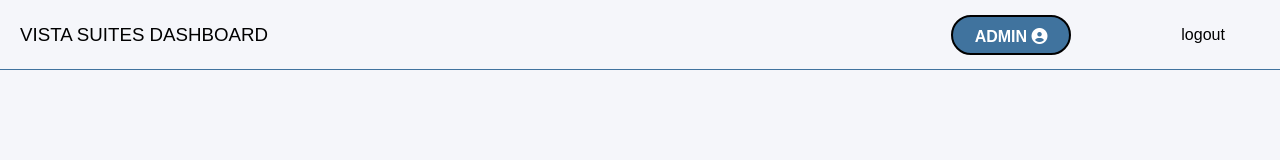
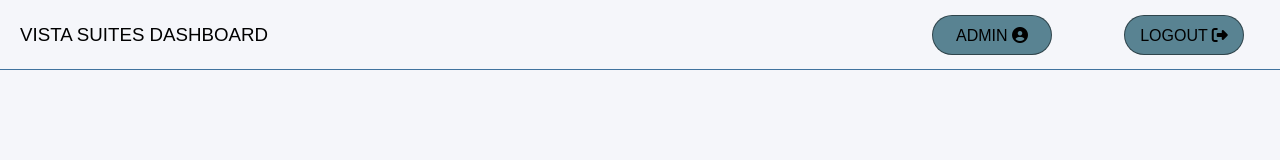
Before and after one commit to tkatek/reservation-system, a plain HTML site: page view/dashbord/index.html in a window 1280 px wide. Drawn offline with Linux system fonts and the light colour scheme.

Commit message:
style: update admin button styles and improve logout link structure

```diff
--- a/view/dashbord/dash.css
+++ b/view/dashbord/dash.css
@@ -28,14 +28,16 @@ border-bottom: solid 1px #40739e;
     height: 40px;
     width: 120px;
     border-radius: 20px;
-    border: solid black 2px;
-    background-color: #40739e;
-    color: white;
-    font-weight: bold;
+    border: solid rgba(0, 0, 0, 0.477) 1px;
+    background-color: #598392;
+    color: black;
     cursor: pointer;
     padding-top: 11px;
     text-align: center;
-
+    font-size: 16px;
+    font-weight: 400;
+    transition: all 0.3s ease-in-out;
+    text-transform: uppercase;
 }
 a{
     text-decoration: none;
--- a/view/dashbord/index.html
+++ b/view/dashbord/index.html
@@ -12,14 +12,15 @@
         <h3>VISTA SUITES DASHBOARD </h3>
         <div class="side">
         <p class="adm">ADMIN  <i class="fa-solid fa-circle-user"></i> </p>
-        <a href="#">logout</a>
+        <a href="#" class="adm" >logout <i class="fa-solid fa-right-from-bracket"></i></a>
 </div>
-
 
     </div>
 
 
-    <div class="sidebar"></div>
+    <div class="sidebar">
+
+    </div>
 
 
 
```
